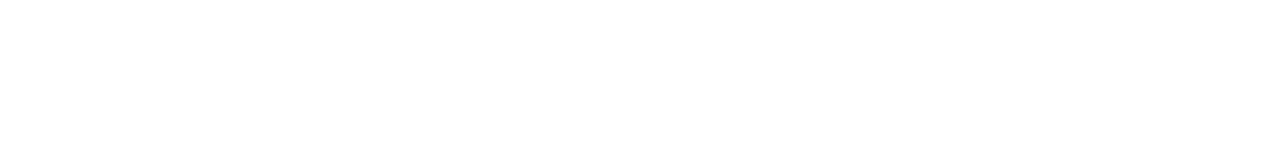
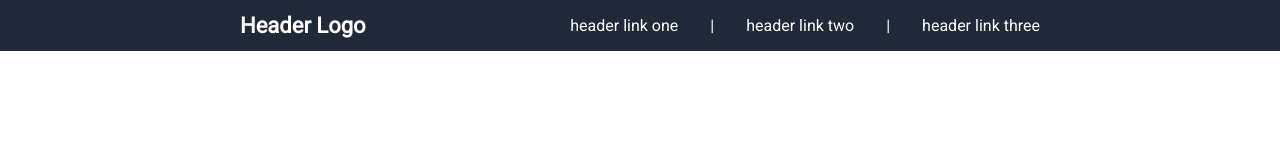
Before and after one commit to DCross13/odin-landing-page, a plain HTML site: page index.html in a window 1280 px wide. Drawn offline with Linux system fonts and the light colour scheme.

Commit message:
Complete header section
-Header HTML and CSS completed using flexbox method.

```diff
--- a/css/styles.css
+++ b/css/styles.css
@@ -0,0 +1,33 @@
+body {
+    font-family: "Roboto";
+    padding: 0px;
+    margin: 0px;
+}
+
+.header {
+    background-color: #1f2937;
+    color: white;
+    display: flex;
+    align-items: center;
+    justify-content: space-between;
+    padding-left: 240px;
+    padding-right: 240px;
+}
+
+.header .logo {
+    font-weight: 900;
+    font-size: 22px;
+}
+
+.header .right-links ul {
+    list-style: none;
+    font-size: 16px;
+    padding: 0px;
+    display: flex;
+    gap: 32px;
+}
+
+.header .right-links a {
+    text-decoration: none;
+    color: white;
+}
--- a/index.html
+++ b/index.html
@@ -5,9 +5,21 @@
     <meta http-equiv="X-UA-Compatible" content="IE=edge">
     <meta name="viewport" content="width=device-width, initial-scale=1.0">
     <link rel="stylesheet" href="./css/styles.css">
+    <link href="https://fonts.googleapis.com/css?family=Roboto" rel="stylesheet">
     <title>Landing Page</title>
 </head>
 <body>
-
+    <div class="header">
+        <div class="logo">Header Logo</div>
+        <div class="right-links">
+            <ul>
+                <li><a href="">header link one</a></li>
+                <li>|</li>
+                <li><a href="">header link two</a></li>
+                <li>|</li>
+                <li><a href="">header link three</a></li>
+            </ul>
+        </div>
+    </div>
 </body>
 </html>
```
